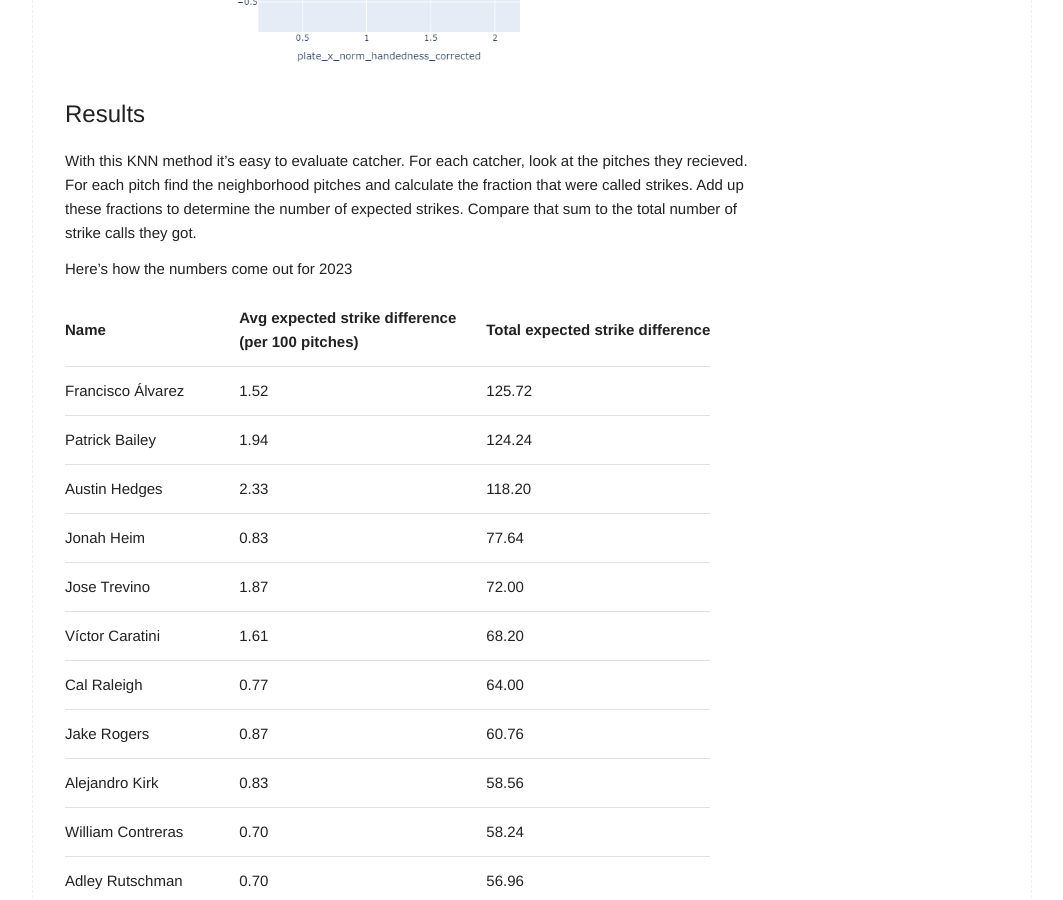
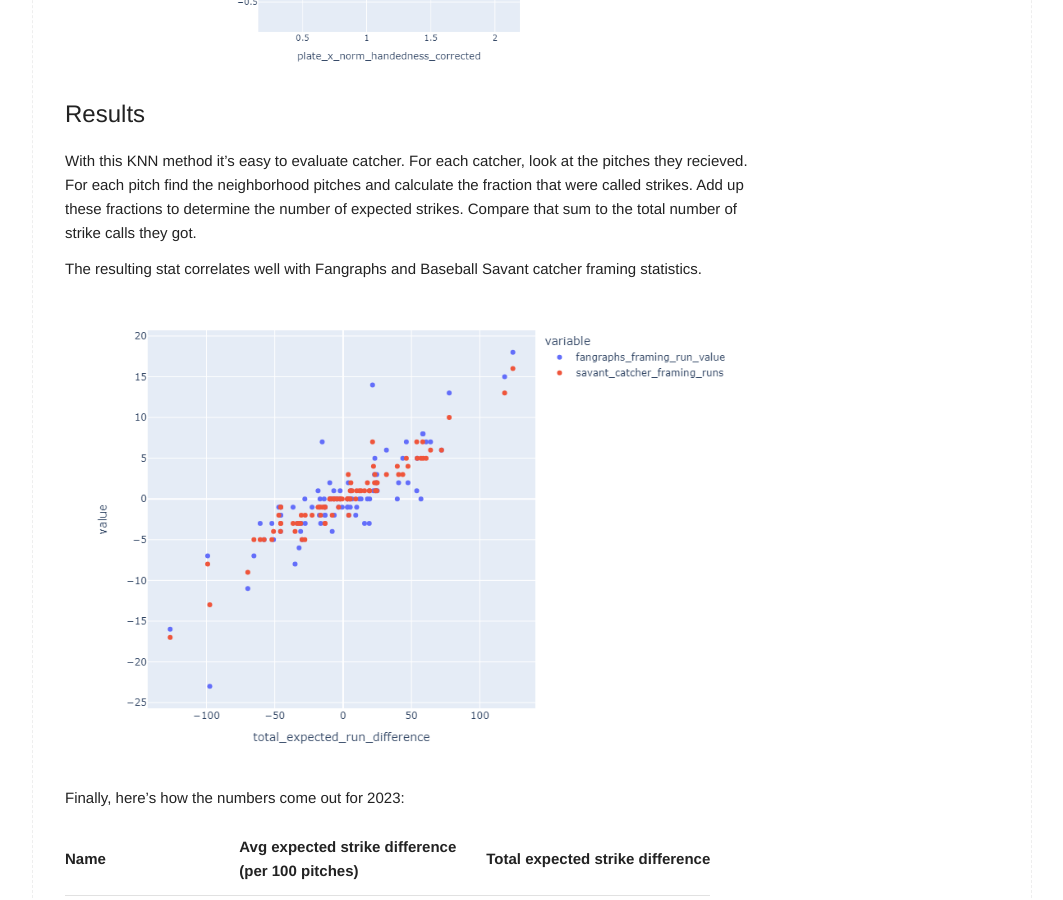
Before and after one commit to ishmandoo/ishmandoo.github.io, a Jekyll site: the page built from _posts/2024-08-31-expected-strike-diffence.md, in a window 1280 px wide and 900 px high, scrolled down 4689 px. Shown: the whole window, without its empty margins (108-1171 px from the left). Built offline with Jekyll 4.4.1, drawn with Linux system fonts in a browser that asks for light colours; comment, search, counter and statistics services are not loaded; some of the changed text lies outside the part shown.

Commit message:
catcher framing

```diff
--- a/_posts/2024-08-31-expected-strike-diffence.md
+++ b/_posts/2024-08-31-expected-strike-diffence.md
@@ -130,7 +130,10 @@ For each pitch find the neighborhood pitches and calculate the fraction that wer
 Add up these fractions to determine the number of expected strikes.
 Compare that sum to the total number of strike calls they got.
 
-Here's how the numbers come out for 2023
+The resulting stat correlates well with Fangraphs and Baseball Savant catcher framing statistics.
+![Correlation with other statistics](/assets/img/2024/08/corr.png){: .center width="95%"}
+
+Finally, here's how the numbers come out for 2023:
 <table border="0" class="dataframe">
   <thead>
     <tr style="text-align: right;">
@@ -757,6 +760,3 @@ Here's how the numbers come out for 2023
     </tr>
   </tbody>
 </table>
-
-This correlates well with Fangraphs and Baseball Savant catcher framing statistics.
-![Correlation with other statistics](/assets/img/2024/08/corr.png){: .center width="95%"}
```
